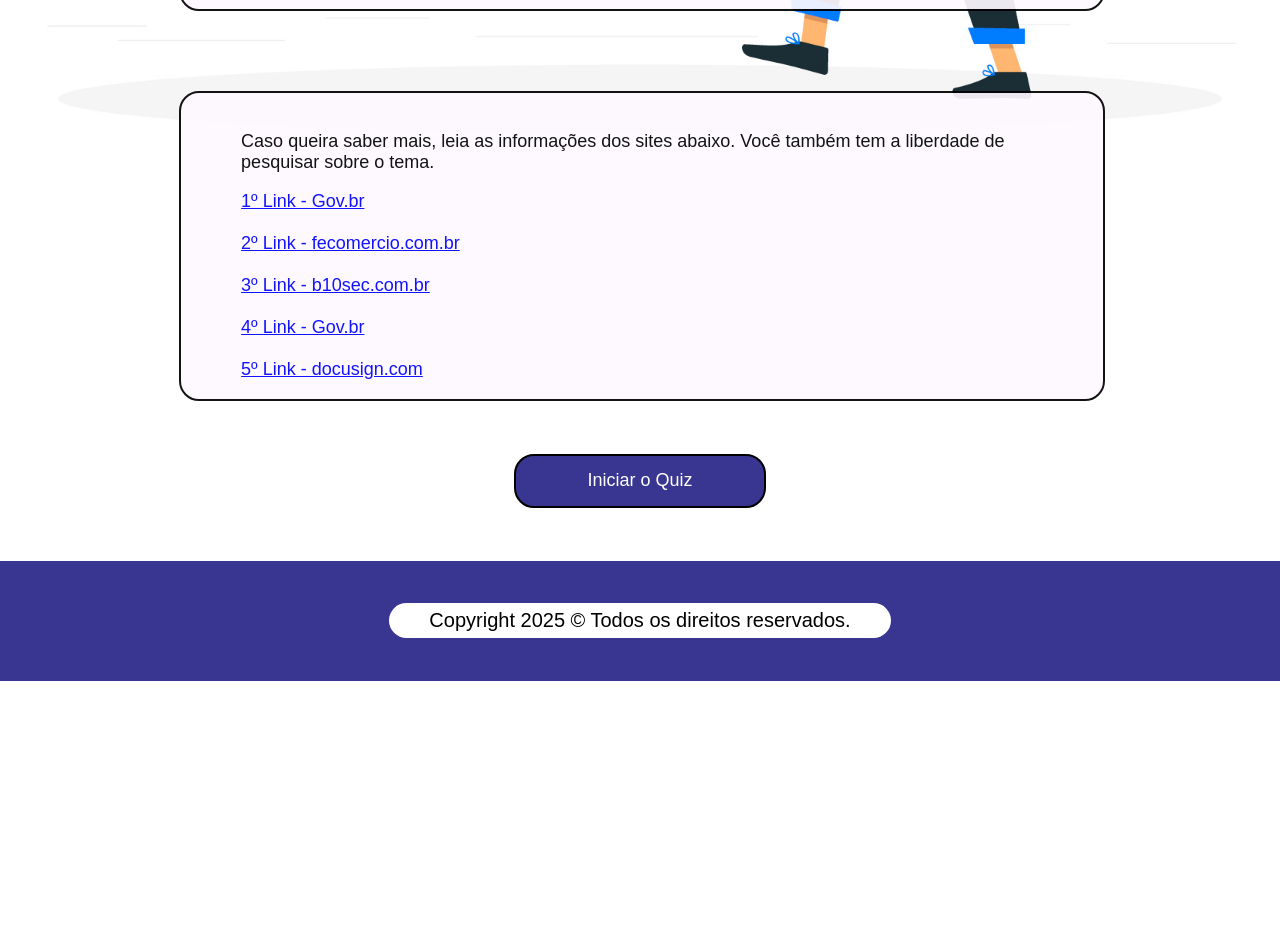
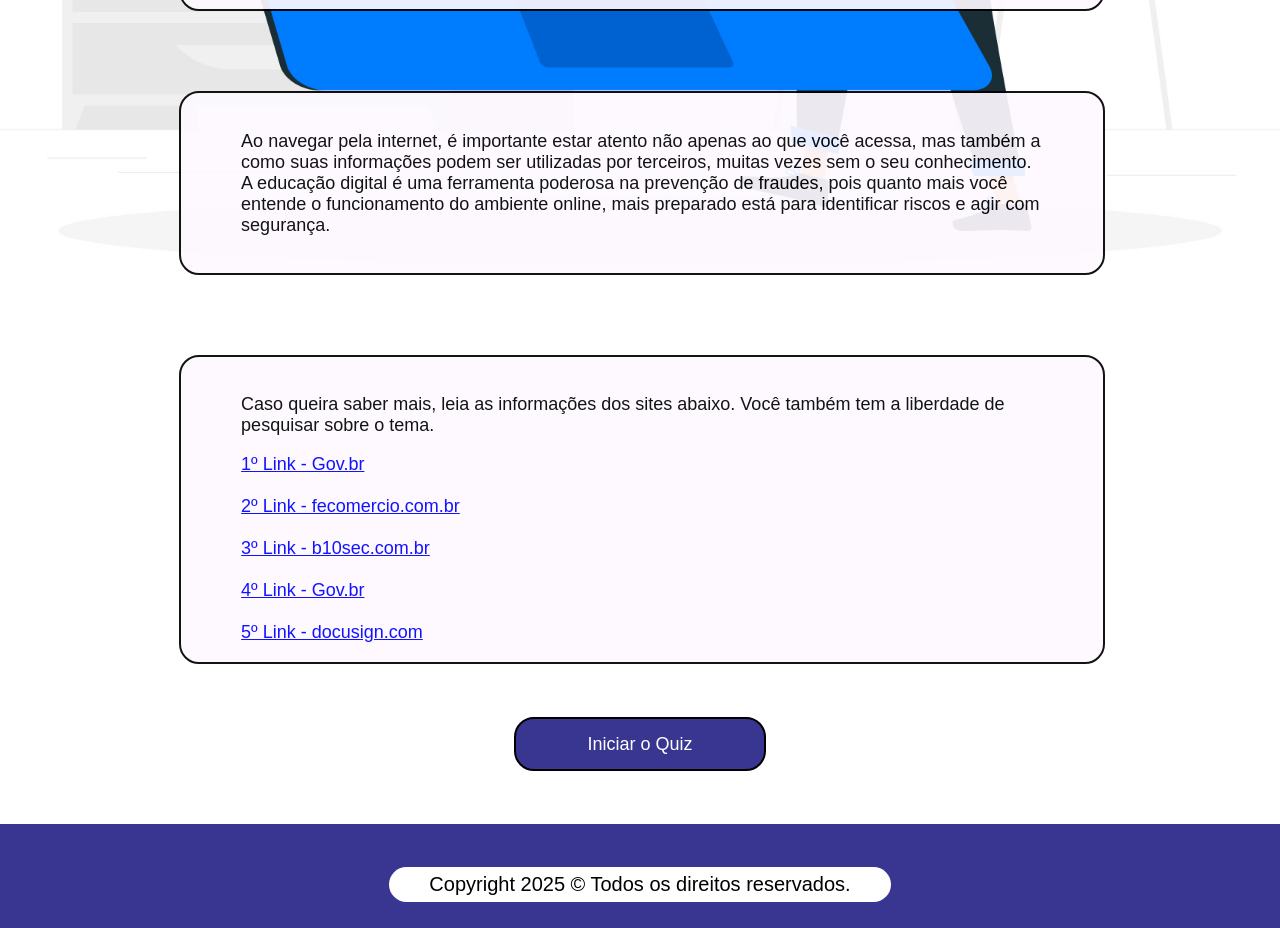
Before and after one commit to Robert-025/Pex-UniDrummond-5, a React (Create React App) app: page / in a window 1280 px wide. Shown: the part 1460-2388 px from the top of the page. Before the commit the page ends 2141 px from the top, so only its background shows below. Built offline with nearby package versions, Linux system fonts and the light colour scheme.

Commit message:
mais conteudo

```diff
--- a/src/components/App.js
+++ b/src/components/App.js
@@ -54,6 +54,13 @@ export default function App() {
           </div>
           <div className="conteudo-dados">
             <div className="frases">
+              <p>
+                Ao navegar pela internet, é importante estar atento não apenas ao que você acessa, mas também a como suas informações podem ser utilizadas por terceiros, muitas vezes sem o seu conhecimento. <br />A educação digital é uma ferramenta poderosa na prevenção de fraudes, pois quanto mais você entende o funcionamento do ambiente online, mais preparado está para identificar riscos e agir com segurança.
+              </p>
+            </div>
+          </div>
+          <div className="conteudo-dados">
+            <div className="frases">
               <p>Caso queira saber mais, leia as informações dos sites abaixo. Você também tem a liberdade de pesquisar sobre o tema.</p>
               <Link className='linkedin'
                 to="https://b10sec.com/br/importancia-da-conscientizacao-do-usuario-em-seguranca-cibernetica/">
```
